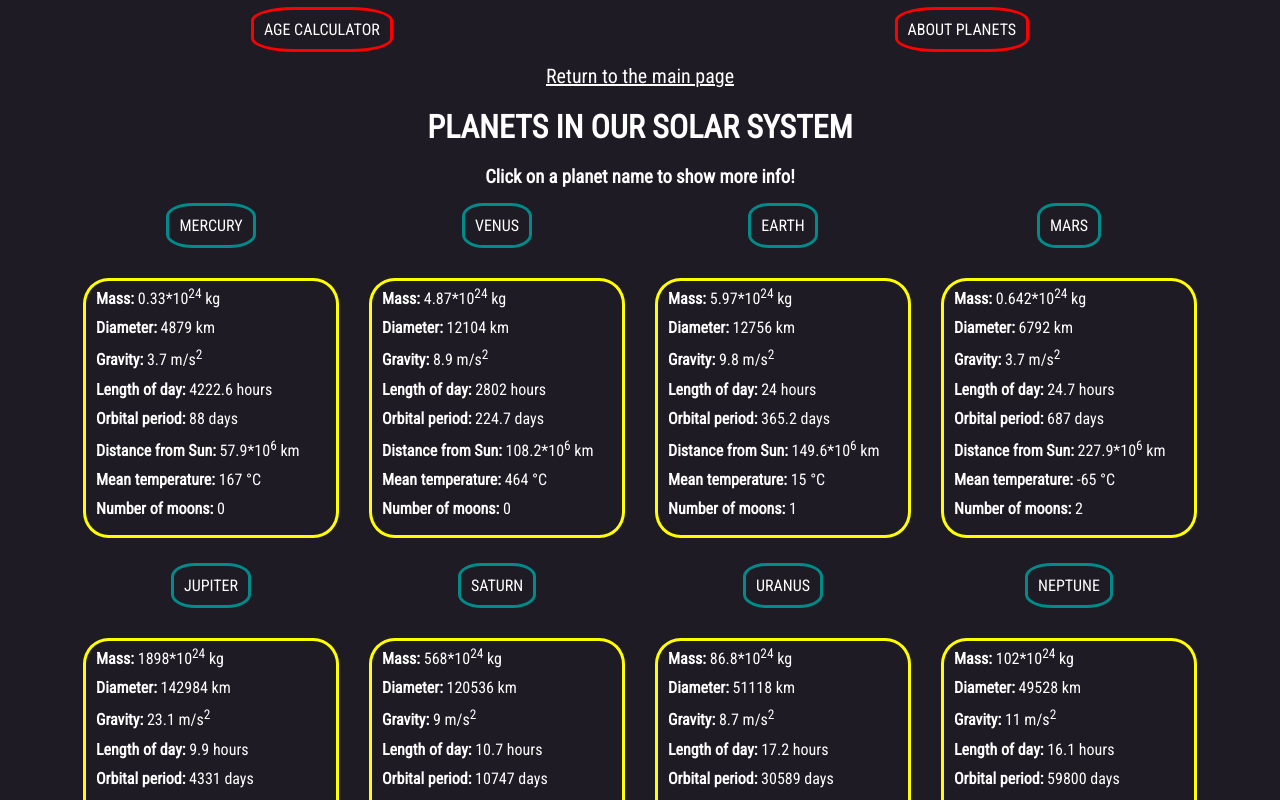
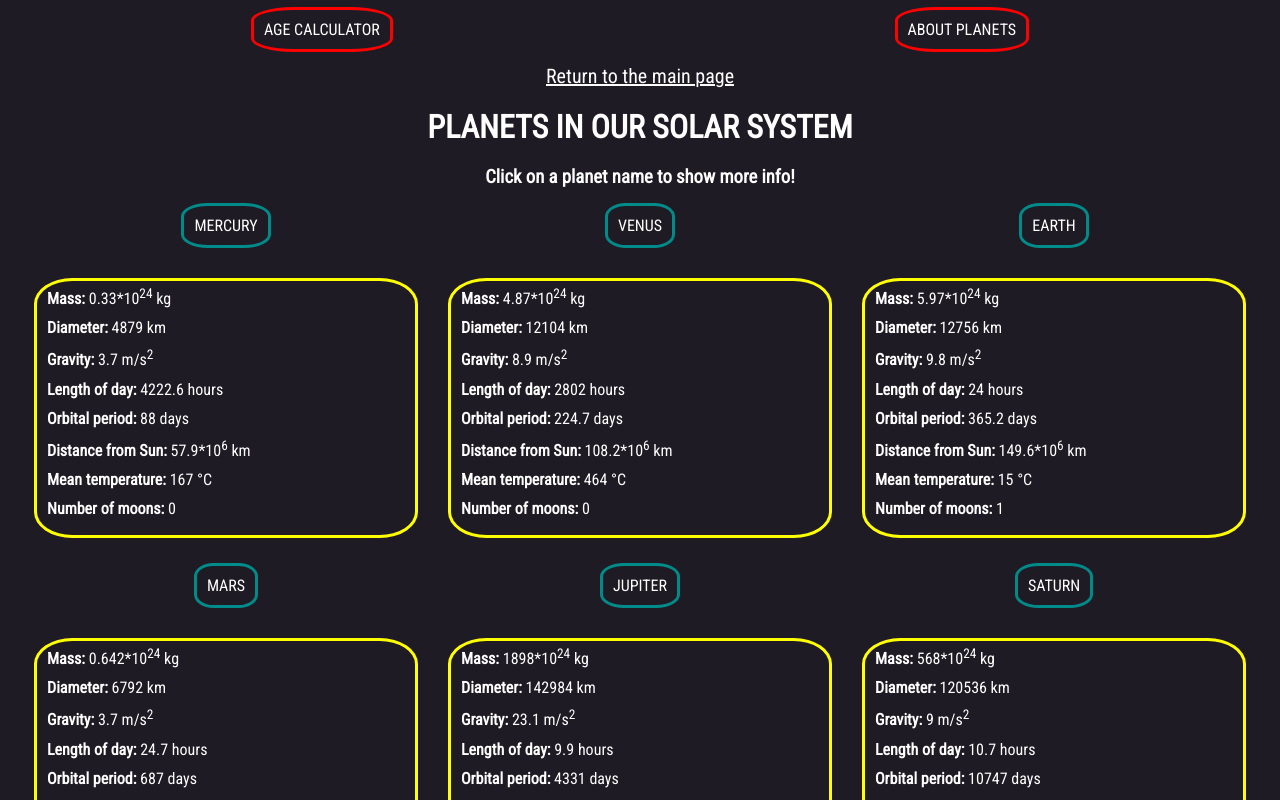
Before and after one commit to Student235555/solar-system-facts, a React (Create React App) app: page /simulation in a window 1280 px wide. Shown: the top 800 px of the page. Built offline with nearby package versions, Linux system fonts and the light colour scheme.

Commit message:
Improve css mobile

```diff
--- a/src/styles/Planet.css
+++ b/src/styles/Planet.css
@@ -54,3 +54,21 @@
 .divInLi p span{
    font-weight: bold;
 }
+
+@media(orientation: portrait) and (min-width: 350px){
+    .planetLiContainer{
+        width: 80%;
+    }
+}
+
+@media(min-width: 812px){
+    .planetLiContainer{
+        width: 45%;
+    }
+}
+
+@media(orientation: landscape) and (min-width: 1200px){
+    .planetLiContainer{
+        width: 30%;
+    }
+}
```
